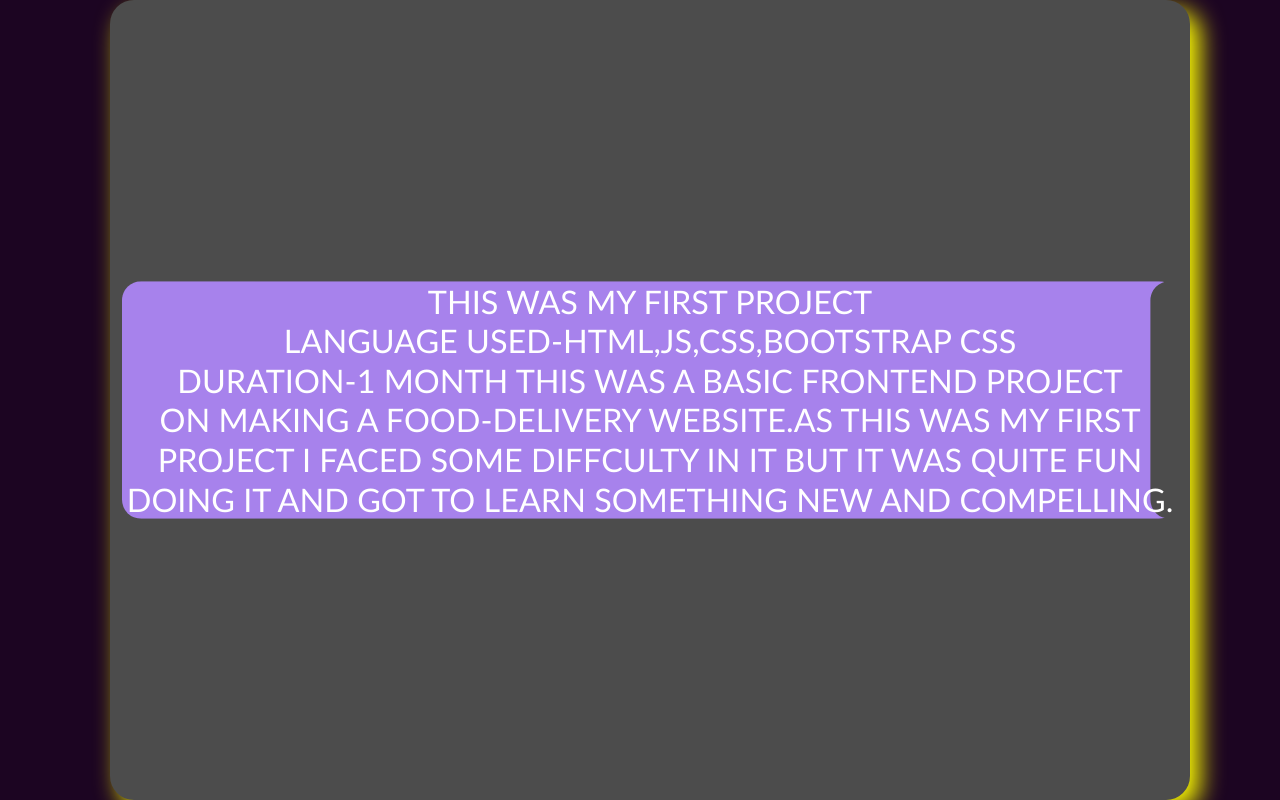
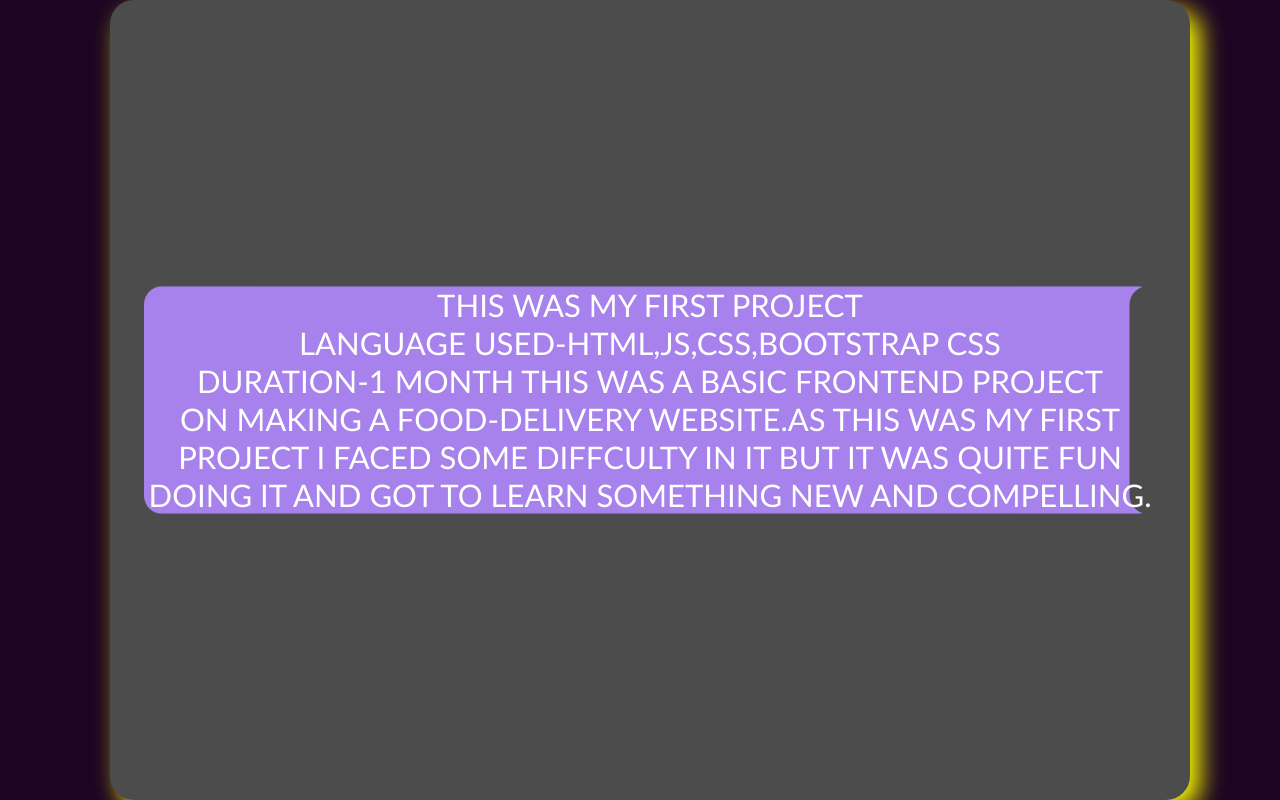
Before and after one commit to vasav11/Project-Catlogue, a plain HTML site: page index.html in a window 1280 px wide. In both pictures the pointer is over the element 649 px from the left and 1375 px from the top of the page. Shown: the part 975-1775 px from the top of the page. Drawn offline with Linux system fonts and the light colour scheme.

Commit message:
Update style.css

```diff
--- a/style.css
+++ b/style.css
@@ -345,9 +345,9 @@
     transition: color .5s ease-in-out, box-shadow .5s ease-in-out;
 }
 h3:hover{
-     -webkit-transform: scale(1.20);
-  -ms-transform:scale(1.20);
-  transform:scale(1.20);
+     -webkit-transform: scale(1.15);
+  -ms-transform:scale(1.15);
+  transform:scale(1.15);
   box-shadow: inset 857px  0 0 #A782EC;
   color: white;
 }
```
